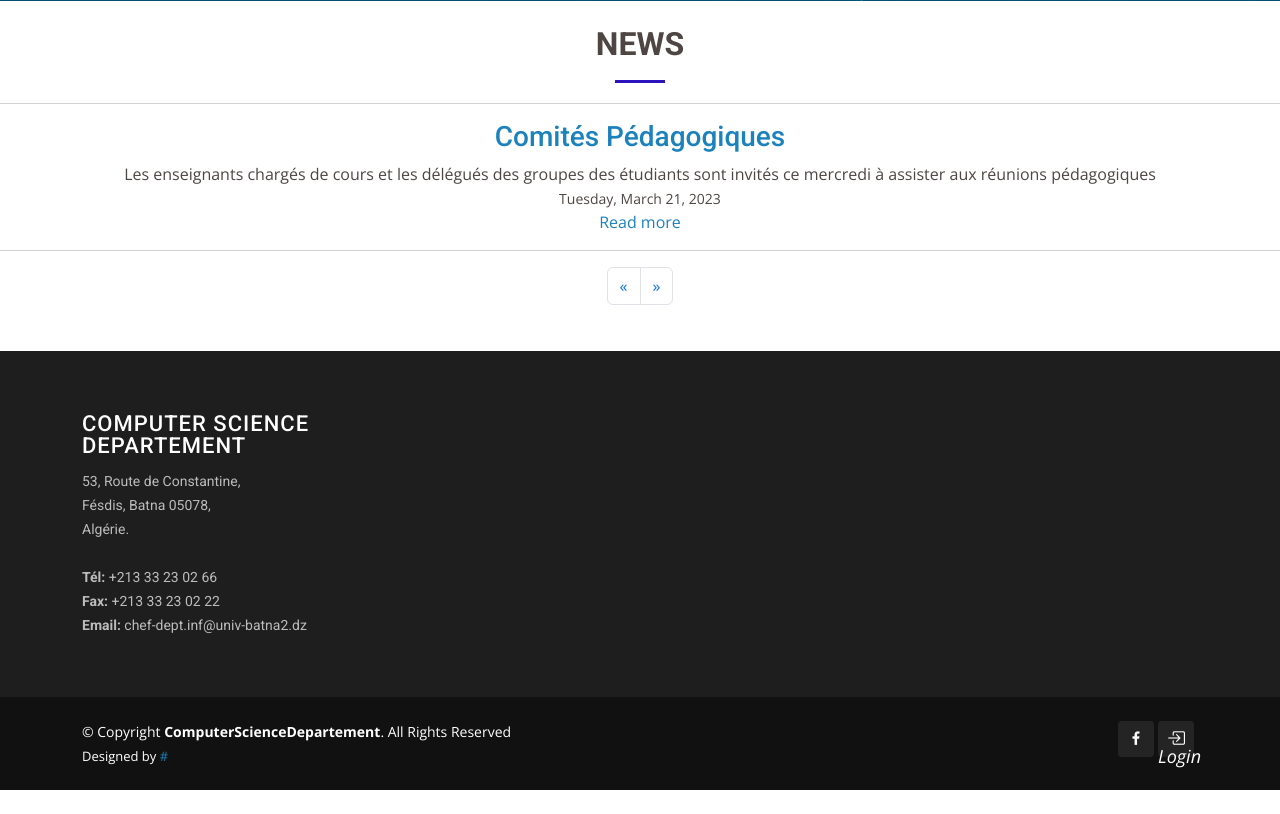
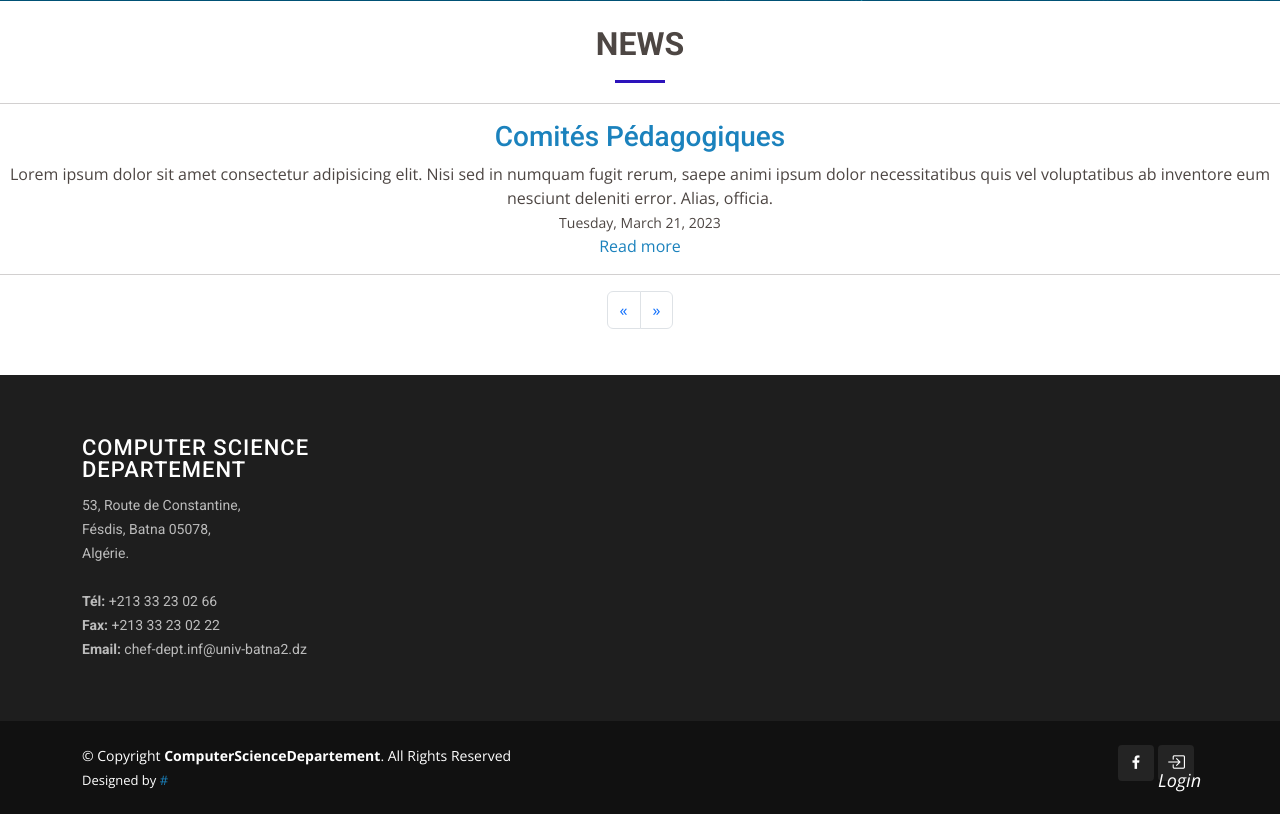
Before and after one commit to abdou51/Departement, a Django app: page / in a window 1280 px wide. Shown: the part 799-1613 px from the top of the page. Before the commit the page ends 1589 px from the top, so only its background shows below. Run offline with Django 4.2, Linux system fonts and the light colour scheme; some libraries are stand-ins or nearby versions.

Commit message:
sam6 commit

```diff
--- a/core/templates/core/index.html
+++ b/core/templates/core/index.html
@@ -97,12 +97,13 @@
       <h2>News</h2>
       <article>
         <hr>
+        <div>
           <h3><a href="">Comités Pédagogiques</a></h3>
-           <p>Les enseignants chargés de cours et les délégués des groupes des étudiants sont invités ce mercredi à assister aux réunions pédagogiques</p>
+          <p>Lorem ipsum dolor sit amet consectetur adipisicing elit. Nisi sed in numquam fugit rerum, saepe animi ipsum dolor necessitatibus quis vel voluptatibus ab inventore eum nesciunt deleniti error. Alias, officia.</p>
           <div><small>Tuesday, March 21, 2023</small></div>
           <a href="">Read more</a>
           <hr>
-
+        </div>
 
         <div>
           <ul class="pagination justify-content-center">
@@ -119,8 +120,6 @@
           </ul>
         </div>
       </article>
-
-
     </div>
 
 
```
Lines whose indentation alone changed are shown as unchanged.
